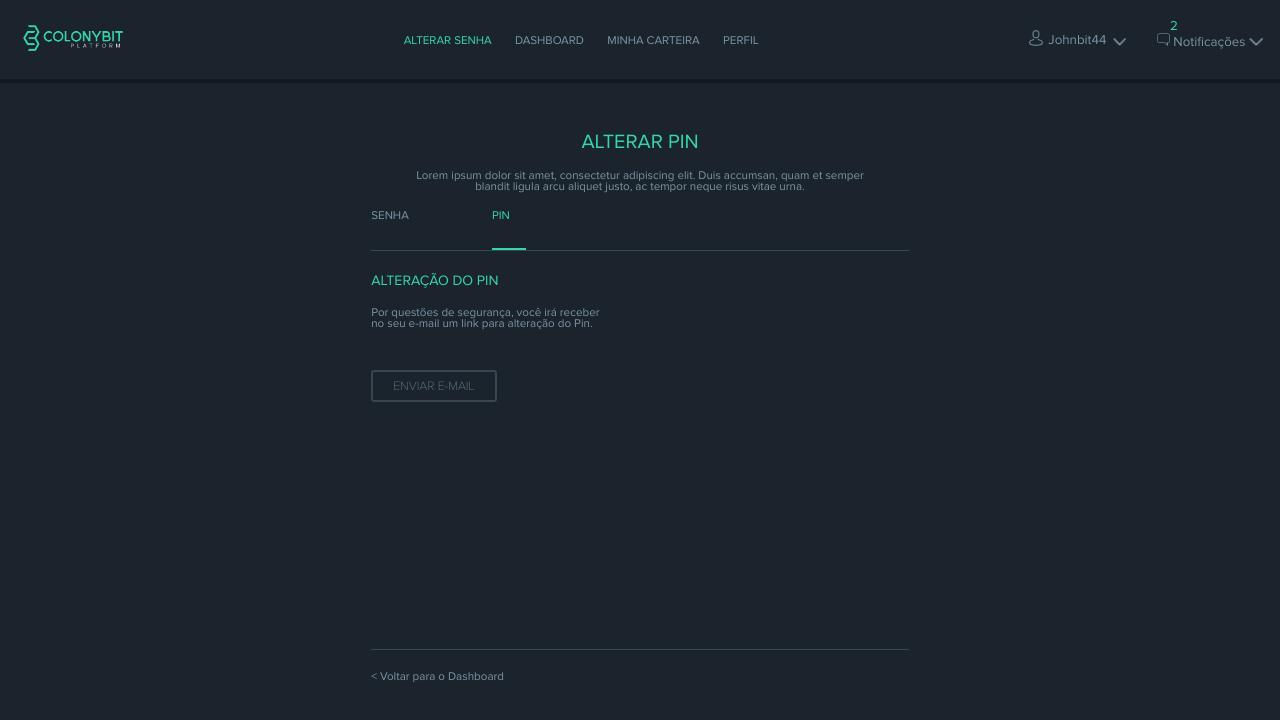
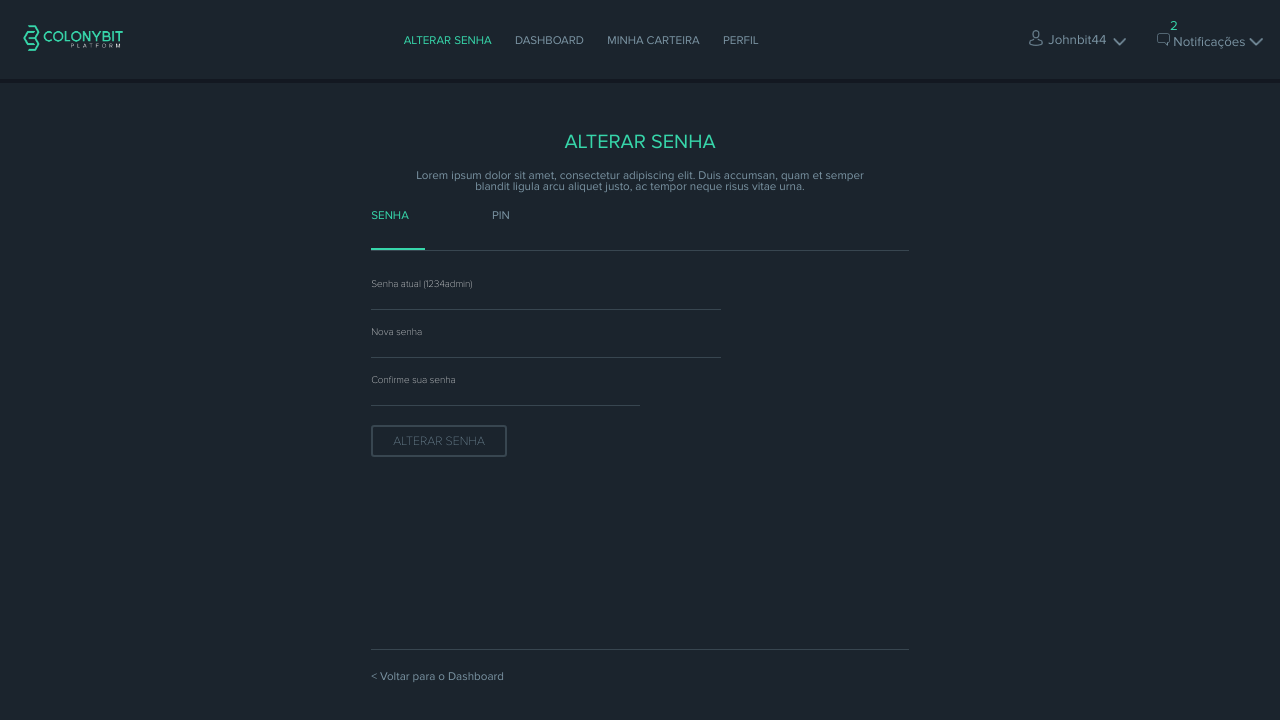
Before and after one commit to andreas-volker/VueTest, a Vue app: page /VueTest/alterar in a window 1280 px wide. Shown: the top 720 px of the page. Built offline with nearby package versions, Linux system fonts and the light colour scheme; no server answers.

Commit message:
pin logic

```diff
--- a/src/components/alterarSenha.vue
+++ b/src/components/alterarSenha.vue
@@ -1,20 +1,20 @@
 <template>
   <div id="senha">
     <h2>
-      <span v-if="!pin">Alterar Senha</span>
+      <span v-if="!pinTab">Alterar Senha</span>
       <span v-else>Alterar PIN</span>
     </h2>
     <p>Lorem ipsum dolor sit amet, consectetur adipiscing elit. Duis accumsan, quam et semper blandit ligula arcu aliquet justo, ac tempor neque risus vitae urna.</p>
     <ul class="abas">
-      <li :class="[pin ? '' : 'active']">
-        <a href="javascript:;" @click="pin=false;">Senha</a>
+      <li :class="[pinTab ? '' : 'active']">
+        <a href="javascript:;" @click="pinTab=false;">Senha</a>
       </li>
-      <li :class="[pin ? 'active' : '']">
-        <a href="javascript:;" @click="pin=true;">PIN</a>
+      <li :class="[pinTab ? 'active' : '']">
+        <a href="javascript:;" @click="pinTab=true;">PIN</a>
       </li>
     </ul>
     <div class="conteudo">
-      <div class="pin" v-if="pin">
+      <div class="pin" v-if="pinTab">
         <form id="alterarSenha" @submit="checkPIN">
           <h3>Alteração do PIN</h3>
           <p>Por questões de segurança, você irá receber no seu e-mail um link para alteração do Pin.</p>
@@ -52,12 +52,12 @@
       </div>
     </div>
     <div class="modal" v-if="modal">
-      <div :class="['wrap', pin ? 'pin' : 'senha', modal !== 2 && modal !== 5 ? 'close' : 'done']">
+      <div :class="['wrap', pinTab ? 'pin' : 'senha', modal !== 2 && modal !== 5 ? 'close' : 'done']">
         <a class="close" href="javascript:;" @click="close">&times;</a>
         <div class="done">
           <img src="./../imgs/sucesso.png" alt="Sucesso">
         </div>
-        <h4 v-if="!pin">{{modalSenha[modal]}}</h4>
+        <h4 v-if="!pinTab">{{modalSenha[modal]}}</h4>
         <h4 v-else>{{modalPIN[modal]}}</h4>
         <div v-if="modal === 1">
           <p>Eu quero finalizar minha sessão.</p>
@@ -110,7 +110,7 @@
       </div>
     </div>
     <div class="sucesso" v-if="done">
-      <span v-if="pin">
+      <span v-if="pinTab">
         PIN alterado com sucesso!
       </span>
       <span v-else>
@@ -124,7 +124,7 @@
   name: 'alterarSenha',
   data() {
     return {
-      pin: false,
+      pinTab: false,
       senhaJSON: null,
       pass: {
         current: '',
```
Also changed, not shown: 14 other files (tests, documents, lock files or other folders).
